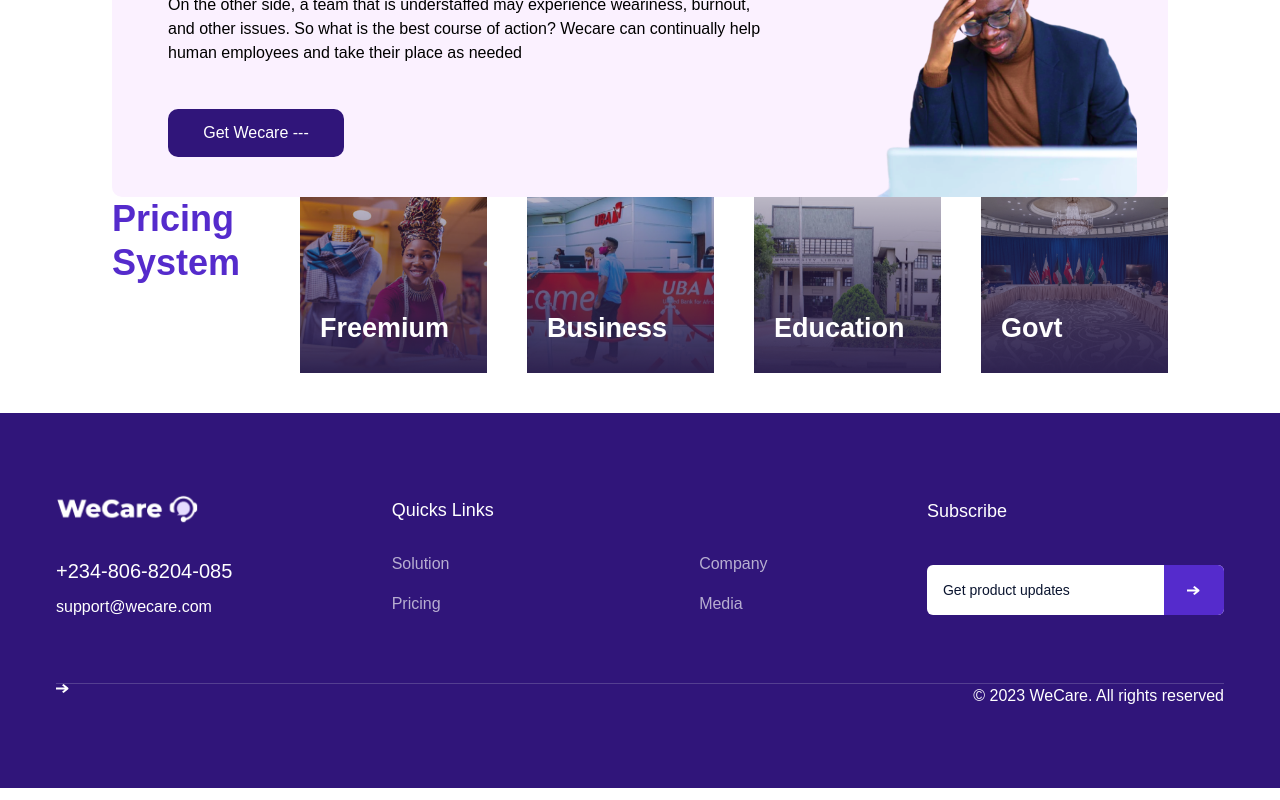
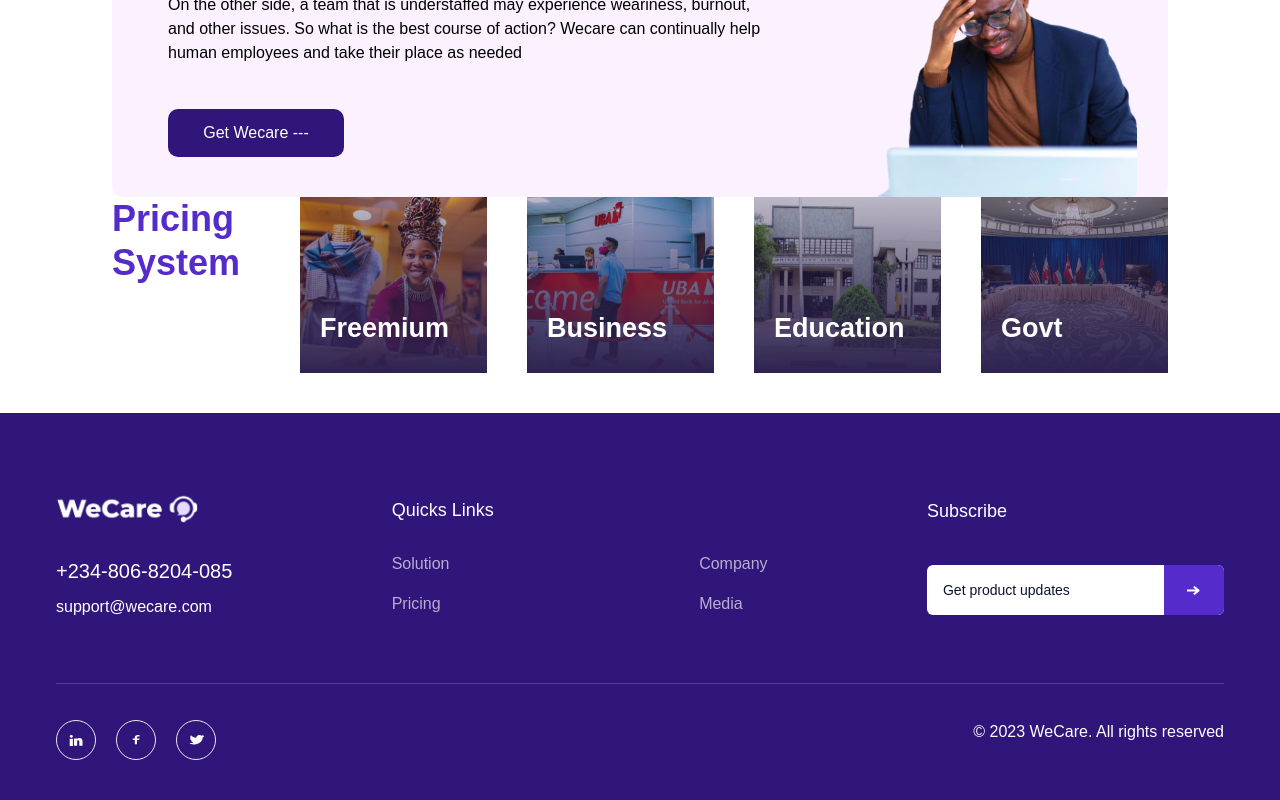
Before and after one commit to Itzadetunji/wecare, a Next.js app: page / in a window 1280 px wide. Shown: the part 2467-3267 px from the top of the page. Built offline with nearby package versions, Linux system fonts and the light colour scheme.

Commit message:
Chore: Made some updates to the navbar and footer

```diff
--- a/components/Footer/index.tsx
+++ b/components/Footer/index.tsx
@@ -5,8 +5,8 @@ import Link from "next/link";
 
 const Footer: NextPage = () => {
 	return (
-		<footer className="bg-[#30157A] mt-10 py-20 px-14">
-			<div className="mx-auto flex flex-wrap items-center justify-between max-w-[1440px] items-center">
+		<footer className="bg-[#30157A] mt-10 pt-20 pb-10 px-14">
+			<div className="mx-auto flex flex-wrap items-center justify-between max-w-[1440px]">
 				<div className="">
 					<figure className="w-36 h-8 relative cursor-pointer max-w-[340px] self-end">
 						<Image
@@ -18,7 +18,10 @@ const Footer: NextPage = () => {
 						/>
 					</figure>
 					<div className="flex flex-col gap-2.5 text-white mt-8">
-						<a href="tel:+" className="text-xl font-medium">
+						<a
+							href="tel:+2348068204085"
+							className="text-xl font-medium"
+						>
 							+234-806-8204-085
 						</a>
 						<a href="mailto:support@wecare.com">
@@ -86,15 +89,33 @@ const Footer: NextPage = () => {
 				</form>
 			</div>
 			<hr className="px-14 mx-auto opacity-20 mt-16 max-w-[1440px]" />
-			<div className="flex justify-between max-w-[1440px]">
-				<div>
-					<figure>
+			<div className="flex justify-between max-w-[1440px] mt-9">
+				<div className="flex gap-5">
+					<figure className="flex items-center justify-center border-[1.5px] rounded-full h-10 w-10">
 						<Image
-							src="/images/arrow.svg"
+							src="/icons/linkedin.svg"
 							alt="Back button"
-							width={13}
-							height={18}
-							className="cursor-pointer"
+							width={14}
+							height={11}
+							className="cursor-pointer select-none"
+						/>
+					</figure>
+					<figure className="flex items-center justify-center border-[1.5px] rounded-full h-10 w-10">
+						<Image
+							src="/icons/facebook.svg"
+							alt="Back button"
+							width={8}
+							height={15}
+							className="cursor-pointer select-none"
+						/>
+					</figure>
+					<figure className="flex items-center justify-center border-[1.5px] rounded-full h-10 w-10">
+						<Image
+							src="/icons/twitter.svg"
+							alt="Back button"
+							width={15}
+							height={10}
+							className="cursor-pointer select-none"
 						/>
 					</figure>
 				</div>
--- a/components/Navbar/index.tsx
+++ b/components/Navbar/index.tsx
@@ -4,7 +4,7 @@ import type { NextPage } from "next";
 
 const Navbar: NextPage = () => {
 	return (
-		<nav className="mx-auto px-28 py-5 flex items-center justify-between max-w-[1440px]">
+		<nav className="mx-auto px-8 xl:px-28 py-5 flex items-center justify-between max-w-[1440px]">
 			<figure className="w-[50px] h-[50px] relative cursor-pointer max-w-[340px] self-end">
 				<Image
 					src={`/images/logo.png`}
@@ -14,7 +14,7 @@ const Navbar: NextPage = () => {
 					className="cursor-pointer"
 				/>
 			</figure>
-			<ul className="flex gap-20 text-[#1E1E1E] select-none">
+			<ul className="flex gap-5 lg:gap-10 xl:gap-20 text-[#1E1E1E] select-none">
 				<li className="cursor-pointer hover:text-[#30157A] duration-300">
 					Home
 				</li>
@@ -31,7 +31,7 @@ const Navbar: NextPage = () => {
 					Contact
 				</li>
 			</ul>
-			<button className="flex items-center justify-center bg-[#30157A] text-white text-sm h-11 w-48 rounded-[10px]">
+			<button className="flex items-center justify-center bg-[#30157A] text-white text-sm h-11 w-40 lg:w-48 rounded-[10px]">
 				Become a client
 			</button>
 		</nav>
```
Also changed, not shown: public/icons/hamburger.svg (added).
